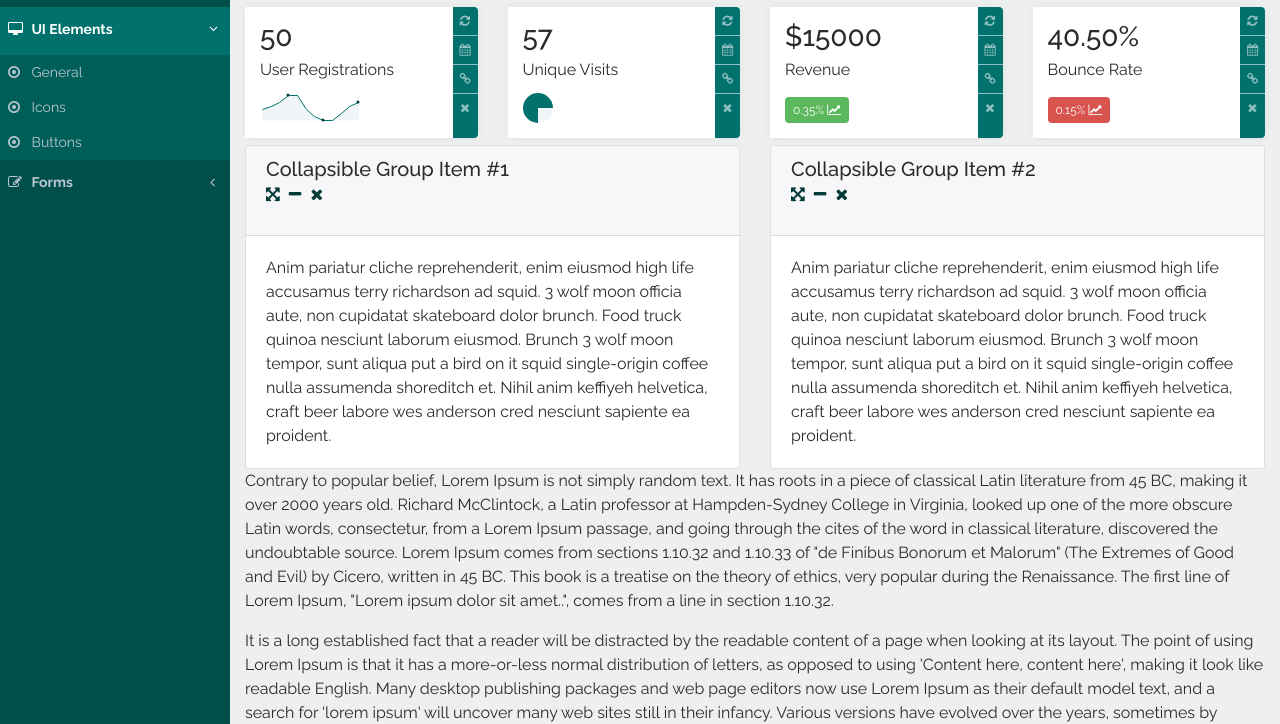
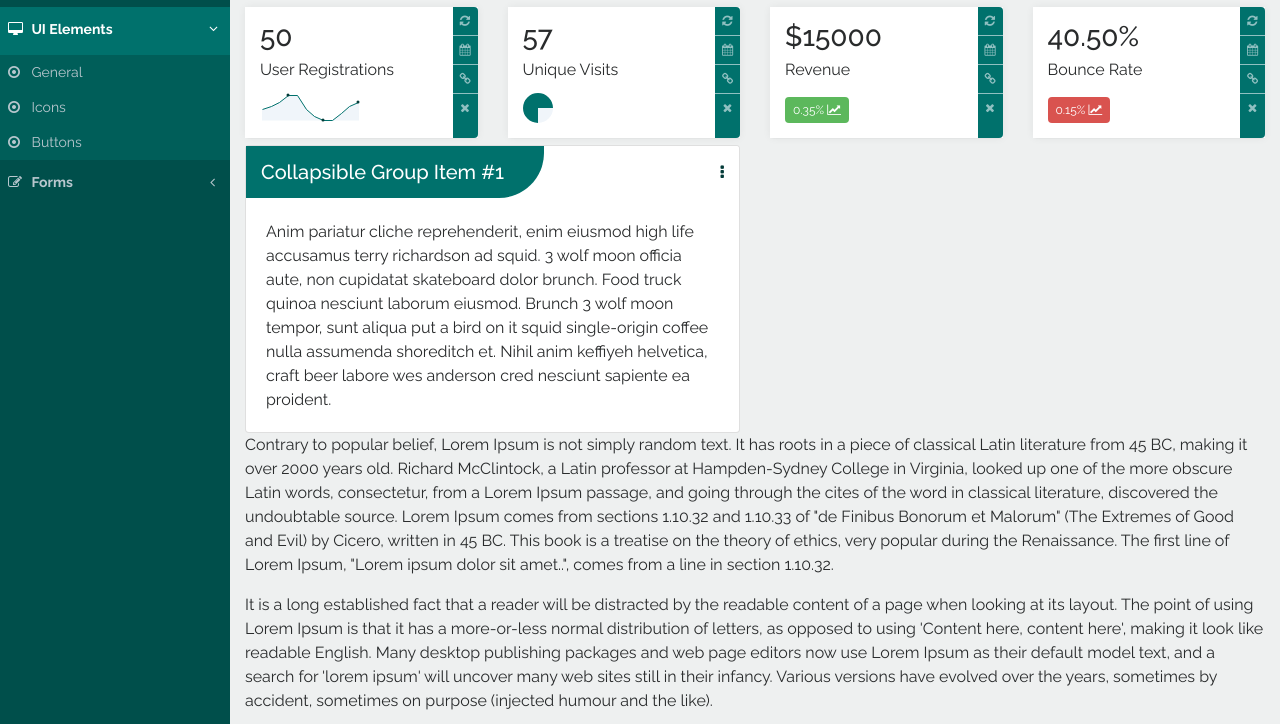
Before and after one commit to rhossain/ur-admin, a plain HTML site: page index.html in a window 1280 px wide. Shown: the part 91-815 px from the top of the page. Drawn offline with Linux system fonts and the light colour scheme; a script that the page names is missing.

Commit message:
First commit from Office

```diff
--- a/assets/js/main.js
+++ b/assets/js/main.js
@@ -142,6 +142,10 @@
     	}
     	cardRemove();
 
+        $('.card-header > a').on('click', function() {
+            $('.card-header > ul').slideToggle('slow');
+        });
+
     	// Add slideDown animation to Bootstrap dropdown when expanding.
 		$('.dropdown').on('show.bs.dropdown', function() {
 			$(this).find('.dropdown-menu').first().stop(true, true).slideDown();
--- a/assets/sass/main.scss
+++ b/assets/sass/main.scss
@@ -41,24 +41,6 @@ a {
 	overflow-y: hidden;
 	position: static;
 }
-
-/* Notification top digits */
-// .count-notifications {
-// 		position: absolute;
-// 		display: inline-block;
-// 		top: 10px;
-// 		right: 5px;
-// 		width: 12px;
-//     height: 12px;
-// 		text-align: center;
-// 		color: $clr-white;
-// 		font-size: 9px;
-// 		font-weight: 700;
-// 		line-height: 10px;
-// 		white-space: nowrap;
-//     vertical-align: baseline;
-//     @include border-radius(3px);
-// }
 
 /* Notification badge */
 .notification {
@@ -126,19 +108,6 @@ a {
 	}
 }
 
-// .breadcrumb {
-// 		li {
-// 				:before {
-// 						color: #ccc;
-// 				    content: "/ ";
-// 				    padding-bottom: 0;
-// 				    padding-left: 5px;
-// 				    padding-right: 5px;
-// 				    padding-top: 0;
-// 				}
-// 		}
-// }
-
 .breadcrumb {
 	margin-bottom: 0;
 	padding: 0;
@@ -151,6 +120,7 @@ a {
 			font-weight: 700;
 		}
 	}
+
 	> li + li::before {
 		color: $clr-white-dark;
 	    // content: "/ ";
@@ -234,6 +204,7 @@ a {
 					// border-bottom: 1px solid #BBB;
 					cursor: text;
 				}
+
 				button[type="submit"] {
 					height: $header-height;
 					display: inline-block;
@@ -319,14 +290,6 @@ a {
 							}
 						}
 					}
-
-    								// &:hover {
-    								// 		.dropdown {
-    								// 				.dropdown-menu {
-		    						// 						display: block;
-		    						// 				}
-    								// 		}
-    								// }
 				}
 			}
 
@@ -636,6 +599,7 @@ a {
 
 	.left-sidebar {
 		width: $sidebar-sm-width;
+
 		.sidebar-content {
 			.side-menu {
 				li {
@@ -744,6 +708,40 @@ a {
 
 				&:last-child {
 					border-bottom: 0;
+				}
+			}
+		}
+	}
+}
+
+.card {
+	.card-header {
+		background-color: $clr-white;
+		border: 0;
+
+		h5 {
+			padding: 15px 40px 15px 15px;
+			background-color: $sidebar-menu-head-bg;
+			color: $clr-white;
+			@include border-bottom-right-radius(45px);
+		}
+
+		> a {
+			padding: 15px 15px;
+		}
+
+		ul {
+			display: none;
+
+			li {
+				font-size: $type-14;
+
+				a {
+					i {
+						&.fa-arrows-alt {
+							font-size: $type-12;
+						}
+					}
 				}
 			}
 		}
--- a/index.html
+++ b/index.html
@@ -317,11 +317,14 @@
 						<div class="row card-sortable">
 							<div class="col-12 col-sm-6 card-wrapper">
 								<div class="card card-draggable">
-									<div class="card-header" role="tab" id="headingOne">
-										<h5 class="d-inline-block mb-0">
+									<div class="card-header p-0" role="tab" id="headingOne">
+										<h5 class="d-inline-block mb-0 float-left">
 											Collapsible Group Item #1
 										</h5>
-										<ul class="list-unstyled list-inline">
+										<a class="float-right d-inline-block" href="#">
+											<i class="fa fa-ellipsis-v" aria-hidden="true"></i>
+										</a>
+										<ul class="list-unstyled list-inline float-right mb-0 more-buttons">
 											<li class="list-inline-item card-drag">
 												<a class="d-block text-center" href="#"><i class="fa fa-arrows-alt" aria-hidden="true"></i></a>
 											</li>
@@ -345,7 +348,7 @@
 									</div>
 								</div>
 							</div>
-							<div class="col-12 col-sm-6 card-wrapper">
+							<!-- <div class="col-12 col-sm-6 card-wrapper">
 								<div class="card card-draggable">
 									<div class="card-header" role="tab" id="headingOne">
 										<h5 class="d-inline-block mb-0">
@@ -374,7 +377,7 @@
 										</div>
 									</div>
 								</div>
-							</div>
+							</div> -->
 						</div>
 						<p>
 							Contrary to popular belief, Lorem Ipsum is not simply random text. It has roots in a piece of classical Latin literature from 45 BC, making it over 2000 years old. Richard McClintock, a Latin professor at Hampden-Sydney College in Virginia, looked up one of the more obscure Latin words, consectetur, from a Lorem Ipsum passage, and going through the cites of the word in classical literature, discovered the undoubtable source. Lorem Ipsum comes from sections 1.10.32 and 1.10.33 of "de Finibus Bonorum et Malorum" (The Extremes of Good and Evil) by Cicero, written in 45 BC. This book is a treatise on the theory of ethics, very popular during the Renaissance. The first line of Lorem Ipsum, "Lorem ipsum dolor sit amet..", comes from a line in section 1.10.32.
```
Also changed, not shown: assets/css/main.css, stylesheets/main.css (added). Lines whose indentation alone changed are shown as unchanged.
